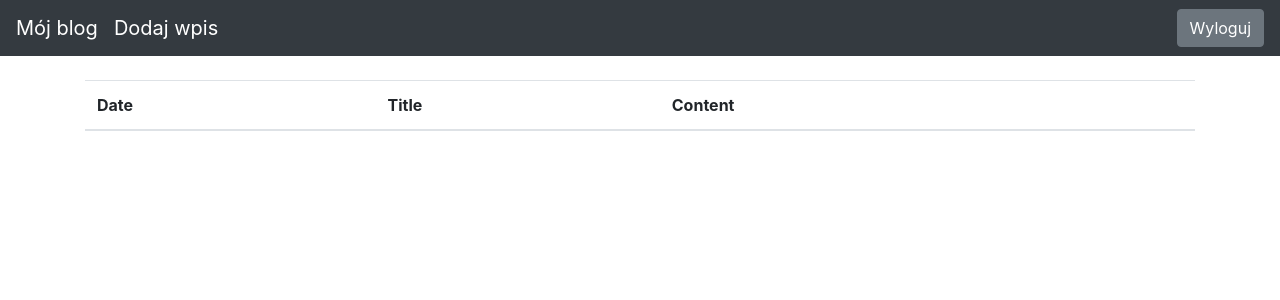
After one commit to herbatecki/end_module, a Flask app: page /drafts/ in a window 1280 px wide. The commit adds this page. Shown: the top 300 px of the page. Run offline with Flask 2, Linux system fonts and the light colour scheme; the visitor is signed in with stand-in values (Sample User, id 1); tables that the repository leaves empty hold one stand-in row (values such as "Sample post"); lists and menus that the app fills with data are empty; some libraries are stand-ins or nearby versions.

Commit message:
Creating view of drafts' list

```diff
--- a/blog/routes.py
+++ b/blog/routes.py
@@ -1,9 +1,20 @@
 # blog/routes.py
 
+from crypt import methods
+from pickle import TRUE
 from flask import render_template, request, session, flash, redirect, url_for
 from blog import app
 from blog.models import Entry, db
 from blog.forms import EntryForm, LoginForm
+import functools
+
+def login_required(view_func):
+      @functools.wraps(view_func) # funckja w funkcji i dekorator na drugą funkcją
+      def check_permissions(*args, **kwargs):
+            if session.get('logged_in'):
+                  return view_func(*args,**kwargs)
+            return redirect(url_for('login', next=request.path))
+      return check_permissions
 
 # dla zwykłego wyświetlania i dodawania z konsoli
 @app.route("/")
@@ -31,6 +42,7 @@ def create_entry():
       return render_template("entry_form.html", form=form, errors=errors)"""
 
 @app.route("/edit-post/<int:entry_id>", methods = ['GET', 'POST'])
+@login_required
 def edit_entry(entry_id=0):
       errors = None
       if entry_id == 0:
@@ -90,3 +102,9 @@ def logout():
             session.clear()
             flash('You are now logged out.', 'success')
       return redirect(url_for('index'))
+
+@app.route("/drafts/", methods = ['GET'])
+@login_required
+def list_drafts():
+      drafts = Entry.query.filter_by(is_published = False).order_by(Entry.pub_date.desc())
+      return render_template("drafts.html", drafts=drafts)
--- a/blog/templates/base.html
+++ b/blog/templates/base.html
@@ -33,15 +33,19 @@
    <button class="navbar-toggler" type="button" data-toggle="collapse" data-target="#navbarsExampleDefault"
      aria-controls="navbarsExampleDefault" aria-expanded="false" aria-label="Toggle navigation">
      <span class="navbar-toggler-icon"></span>
+   </button>
 
-   <div class="collapse navbar-collapse" id="navbarsExampleDefault">
-     <ul class="navbar-nav mr-auto">
-     </ul>
-     <form class="form-inline my-2 my-lg-0">
-       <input class="form-control mr-sm-2" type="text" placeholder="Szukaj" aria-label="Szukaj">
-       <button class="btn btn-secondary my-2 my-sm-0" type="submit">Szukaj</button>
-     </form>
-   </div>
+     <div class="collapse navbar-collapse" id="navbarsExampleDefault">
+      <ul class="navbar-nav mr-auto">
+      </ul>
+      {% if session.logged_in %}
+        <form class="form-inline my-2 my-lg-0" action="{{ url_for('logout') }}" method="POST">
+          <button class="btn btn-secondary my-2 my-sm-0" type="submit">Wyloguj</button>
+        </form>
+      {% else %}
+        <a href="{{ url_for('login') }}" class="btn btn-secondary my-2 my-lg-0">Zaloguj</a>
+      {% endif %}
+    </div>
  </nav>
 
  <main role="main" class="container">
--- /dev/null
+++ b/blog/templates/drafts.html
@@ -0,0 +1,50 @@
+{% extends "base.html" %}
+
+{% block content %}
+
+<table class="table">
+    <thead>
+      <tr>
+        <th scope="col">Date</th>
+        <th scope="col">Title</th>
+        <th scope="col">Content</th>
+        <th scope="col"></th>
+      </tr>
+    </thead>
+    <tbody>
+
+{% for draft in drafts %}
+
+<div>
+    <tr>
+    <th scope="row">{{ draft.pub_date.strftime('%Y-%m-%d') }}</th>
+    <td>
+    <p class="d-inline-block">{{ draft.title }}</p>
+        <a href="{{ url_for('edit_entry', entry_id=draft.id) }}">
+            {% if session.logged_in %}
+            <svg class="bi bi-pencil float-right" width="1em" height="1em" viewBox="0 0 16 16" fill="currentColor" xmlns="http://www.w3.org/2000/svg">
+                <path fill-rule="evenodd" d="M11.293 1.293a1 1 0 0 1 1.414 0l2 2a1 1 0 0 1 0 1.414l-9 9a1 1 0 0 1-.39.242l-3 1a1 1 0 0 1-1.266-1.265l1-3a1 1 0 0 1 .242-.391l9-9zM12 2l2 2-9 9-3 1 1-3 9-9z"/>
+                <path fill-rule="evenodd" d="M12.146 6.354l-2.5-2.5.708-.708 2.5 2.5-.707.708zM3 10v.5a.5.5 0 0 0 .5.5H4v.5a.5.5 0 0 0 .5.5H5v.5a.5.5 0 0 0 .5.5H6v-1.5a.5.5 0 0 0-.5-.5H5v-.5a.5.5 0 0 0-.5-.5H3z"/>
+              </svg>
+            {% endif %}
+        </a>
+    </td>
+    <td>
+        {{ draft.body|truncate(34, true) }}
+    </td>
+    <td>
+        {% if session.logged_in %}
+          <form class="form-inline my-2 my-lg-0" action="#" method="POST">
+            <button class="btn btn-danger" type="submit">Usuń</button>
+          </form>
+        {% else %}
+          <a href="{{ url_for('login') }}" class="btn btn-secondary my-2 my-lg-0">Zaloguj</a>
+        {% endif %}
+    </td>
+    </tr>
+</div>
+{% endfor %}
+</tbody>
+</table>
+
+{% endblock %}
--- a/blog/templates/homepage.html
+++ b/blog/templates/homepage.html
@@ -8,10 +8,12 @@
     <div>
     <h2 class="d-inline-block">{{ post.title }}</h2>
         <a href="{{ url_for('edit_entry', entry_id=post.id) }}">
+            {% if session.logged_in %}
             <svg class="bi bi-pencil float-right" width="1em" height="1em" viewBox="0 0 16 16" fill="currentColor" xmlns="http://www.w3.org/2000/svg">
                 <path fill-rule="evenodd" d="M11.293 1.293a1 1 0 0 1 1.414 0l2 2a1 1 0 0 1 0 1.414l-9 9a1 1 0 0 1-.39.242l-3 1a1 1 0 0 1-1.266-1.265l1-3a1 1 0 0 1 .242-.391l9-9zM12 2l2 2-9 9-3 1 1-3 9-9z"/>
                 <path fill-rule="evenodd" d="M12.146 6.354l-2.5-2.5.708-.708 2.5 2.5-.707.708zM3 10v.5a.5.5 0 0 0 .5.5H4v.5a.5.5 0 0 0 .5.5H5v.5a.5.5 0 0 0 .5.5H6v-1.5a.5.5 0 0 0-.5-.5H5v-.5a.5.5 0 0 0-.5-.5H3z"/>
               </svg>
+            {% endif %}
         </a>
     </div>
     <p>{{ post.pub_date.strftime('%Y-%m-%d') }}</p>
--- a/blog/templates/login_form.html
+++ b/blog/templates/login_form.html
@@ -1,6 +1,6 @@
 {% extends "base.html" %}
 
-{% block_content %}
+{% block content %}
 
 <h3>
     Zaloguj się
--- a/config.py
+++ b/config.py
@@ -4,8 +4,7 @@ import os
 BASE_DIR = os.path.abspath(os.path.dirname(__file__))      #  1 # wielkimi literami zapis modułów
 
 class Config:
-    ADMIN_USERNAME = os.environ.get("ADMIN_USERNAME", "admin")
-    ADMIN_PASSWORD = os.environ.get("ADMIN_PASSWORD", "change-me")
+
     SECRET_KEY = os.environ.get("SECRET_KEY") or "remember-to-add-secret-key"                       # 2
     SQLALCHEMY_DATABASE_URI = (                        # 3
         os.environ.get('DATABASE_URL') or
@@ -16,3 +15,5 @@ class Config:
     # sqlite:////home/user/db.sqlite for absolute one.
 
     SQLALCHEMY_TRACK_MODIFICATIONS = False             # 4 # flaga, która Wyłączy to funkcjonalność SQLAlchemy, polegającą na śledzeniu zmian w obiektach i emitowaniu sygnałów, gdy takie zmiany występują. To obciążające, więc powinno być wyłączane, jeśli nie jest potrzebne.
+    ADMIN_USERNAME = os.environ.get("ADMIN_USERNAME", "admin")
+    ADMIN_PASSWORD = os.environ.get("ADMIN_PASSWORD", "change-me")
```
Also changed, not shown: blog/forms.py (+6 -6 lines), mikroblog.db.
